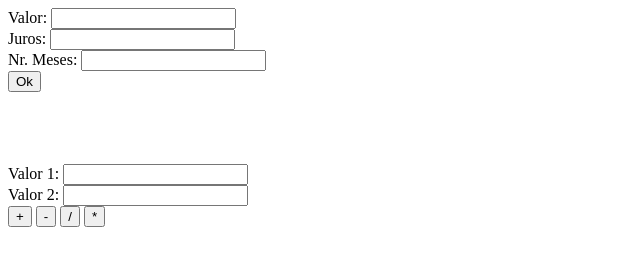
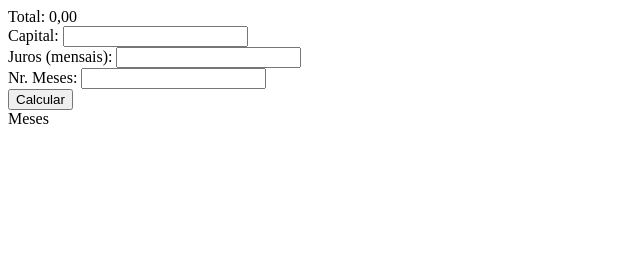
Before and after one commit to luanryuxx/primeiroj_3t, a plain HTML site: page index.html in a window 1280 px wide. Shown: the whole page, without its empty margins (0-640 px from the left). Drawn offline with Linux system fonts and the light colour scheme.

Commit message:
Update index.html

```diff
--- a/index.html
+++ b/index.html
@@ -1,5 +1,6 @@
 <!DOCTYPE html>
 <html lang="en">
+
 <head>
     <meta charset="UTF-8">
     <meta http-equiv="X-UA-Compatible" content="IE=edge">
@@ -8,22 +9,30 @@
     <link rel="stylesheet" href="geral.css">
     <script src="estudo.js"></script>
 </head>
+
 <body>
-  Valor: <input id="valor" type="text"> <br>
-  Juros: <input id="juros" type="text"> <br>
 
-  Nr. Meses: <input id="meses" type="text"> <br>
+    <div class="calculadora">
 
- <button onclick="total()"> Ok </button>
+        <div class="spTotal">
+            <span id="total">Total: 0,00</span> <br>
+        </div>
 
- <br><br><br><br>
- <span id="resultado"></span><br>
- Valor 1: <input id="v1" type="text"><br>
- Valor 2: <input id="v2" type="text"><br>
-<button onclick="soma()"> + </button>
-<button onclick="subtração()"> - </button>
-<button onclick="divisão()"> / </button>
-<button onclick="multiplicação()"> * </button>
+
+        Capital: <input id="valor" type="text"> <br>
+        Juros (mensais): <input id="juros" type="text"> <br>
+        Nr. Meses: <input id="meses" type="text"> <br>
+        <button id="btnCalc" onclick="total()"> Calcular </button>
+
+     <div class="spListaMes">
+         <span id="listaMes">Meses</span>
+     </div>
+
+    </div>
+
+
+    <br><br><br>
 
 </body>
+
 </html>
```
